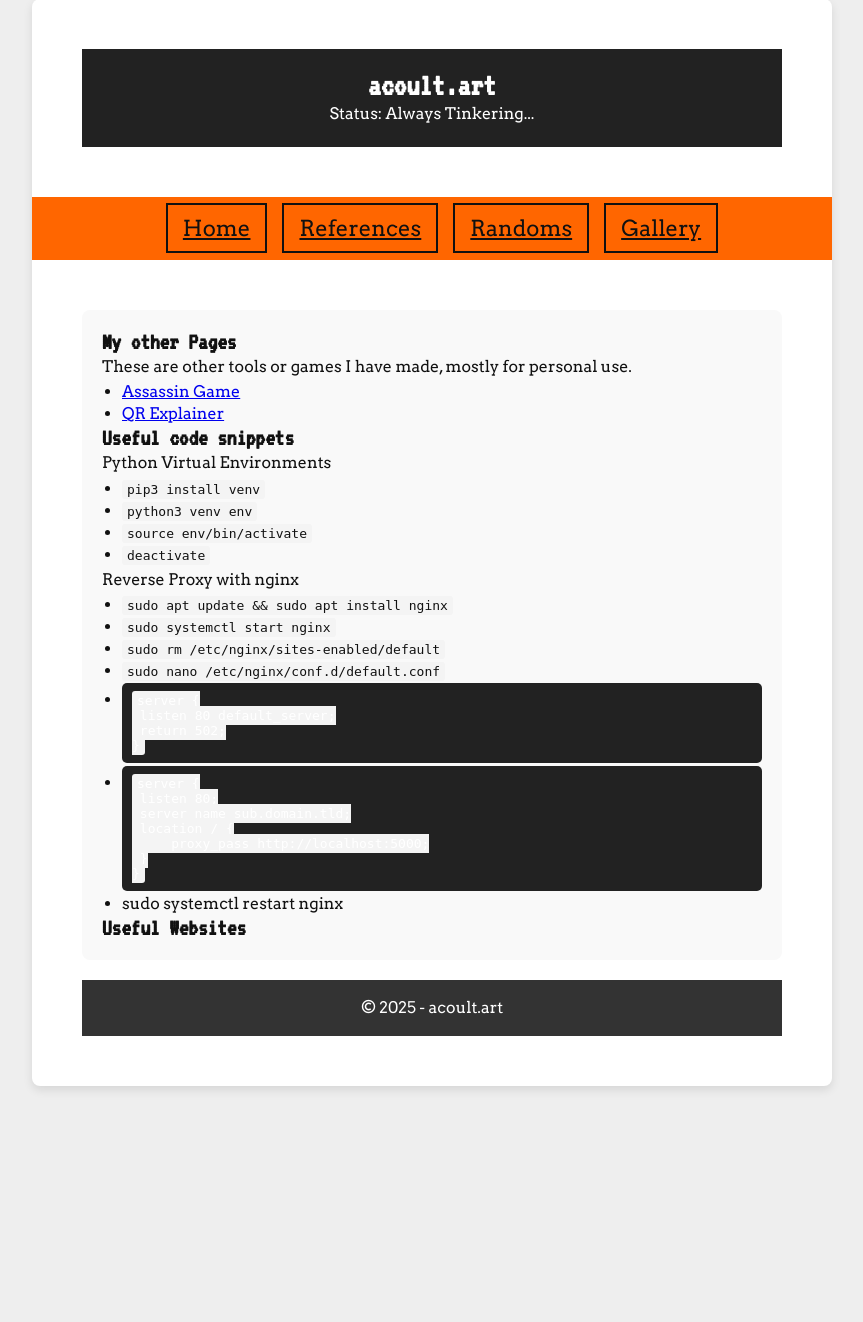
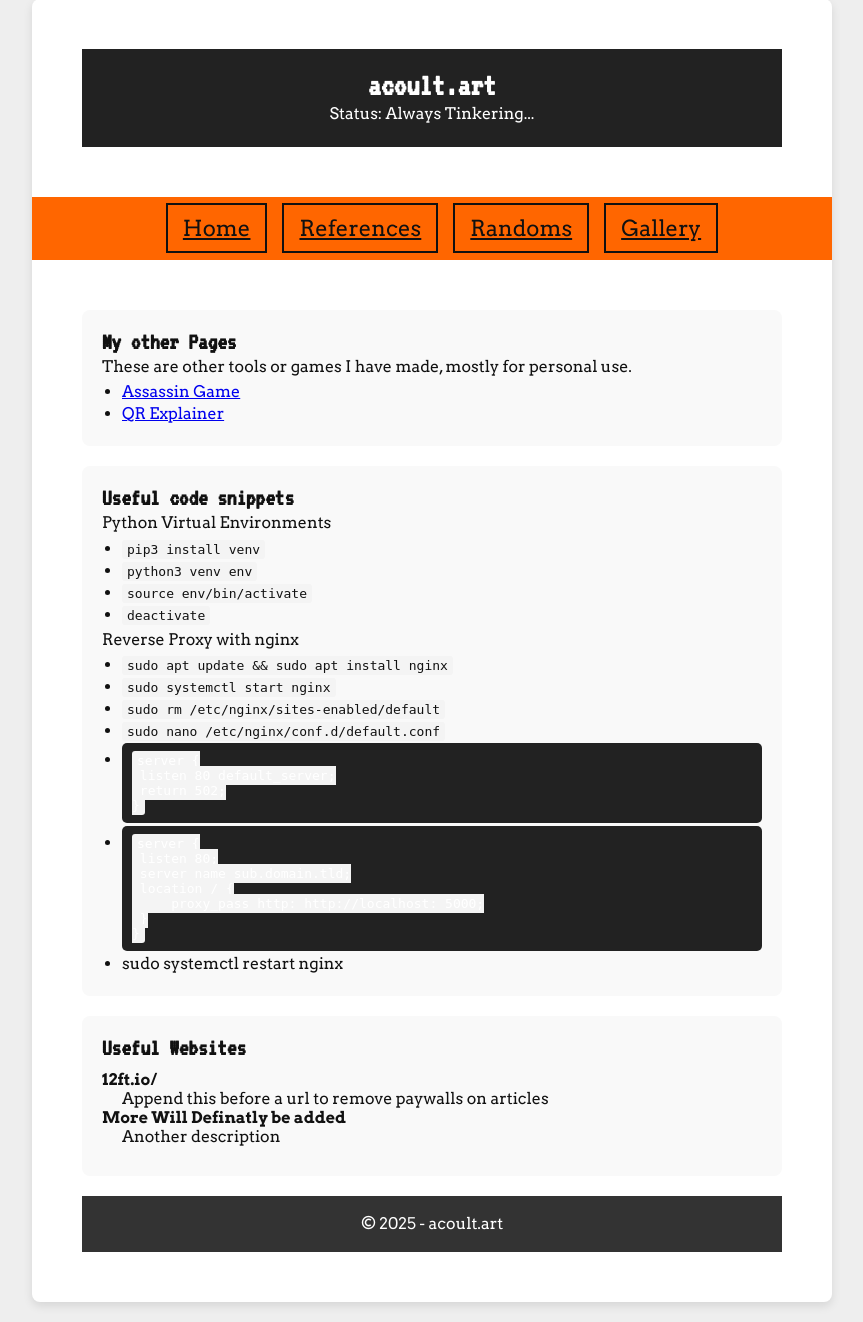
Before and after one commit to a-842/website, a Flask app: page /references in a window 1280 px wide. Shown: the part 21-1343 px from the top of the page, without its empty margins (208-1071 px from the left). Before the commit the page ends 1111 px from the top, so only its background shows below. Run offline with Flask 3, Linux system fonts and the light colour scheme; some libraries are stand-ins or nearby versions.

Commit message:
sectionise references.html

```diff
--- a/templates/references.html
+++ b/templates/references.html
@@ -10,8 +10,9 @@
         <li><a href="assassin.acoult.art">Assassin Game</a></li>
         <li><a href="qr.acoult.art">QR Explainer</a></li>
     </ul>
-
-    <h2 id="useful-code-snippets">Useful code snippets</h2>
+</section>
+<section>
+    <h2>Useful code snippets</h2>
     <p>Python Virtual Environments</p>
     <ul>
         <li><code>pip3 install venv</code></li>
@@ -25,24 +26,31 @@
         <li><code>sudo systemctl start nginx</code></li>
         <li><code>sudo rm /etc/nginx/sites-enabled/default</code></li>
         <li><code>sudo nano /etc/nginx/conf.d/default.conf</code></li>
-        <li><pre><code class="lang-python">server {
- <span class="hljs-section">listen</span> <span class="hljs-number">80</span> default_server;
- return <span class="hljs-number">502</span>;
+        <li><pre><code>server {
+ listen 80 default_server;
+ return 502;
 }
 </code></pre>
 </li>
-        <li><pre><code class="lang-python">server {
- <span class="hljs-keyword">listen</span> <span class="hljs-number">80</span>;
- server_name <span class="hljs-function"><span class="hljs-keyword">sub</span>.<span class="hljs-title">domain</span>.<span class="hljs-title">tld</span></span>;
+        <li><pre><code>server {
+ listen 80;
+ server_name sub.domain.tld;
  location / {
-     proxy_pass http:<span class="hljs-regexp">//localhost</span>:<span class="hljs-number">5000</span>;
+     proxy_pass http: http://localhost: 5000;
  }
 }
 </code></pre>
         </li>
         <li>sudo systemctl restart nginx</li>
     </ul>
+</section>
+<section>
     <h2 id="useful-websites">Useful Websites</h2>
-
+    <dl>
+        <dt>12ft.io/</dt>
+        <dd>Append this before a url to remove paywalls on articles</dd>
+        <dt>More Will Definatly be added</dt>
+        <dd>Another description</dd>
+    </dl>
 </section>
 {% endblock %}
```
